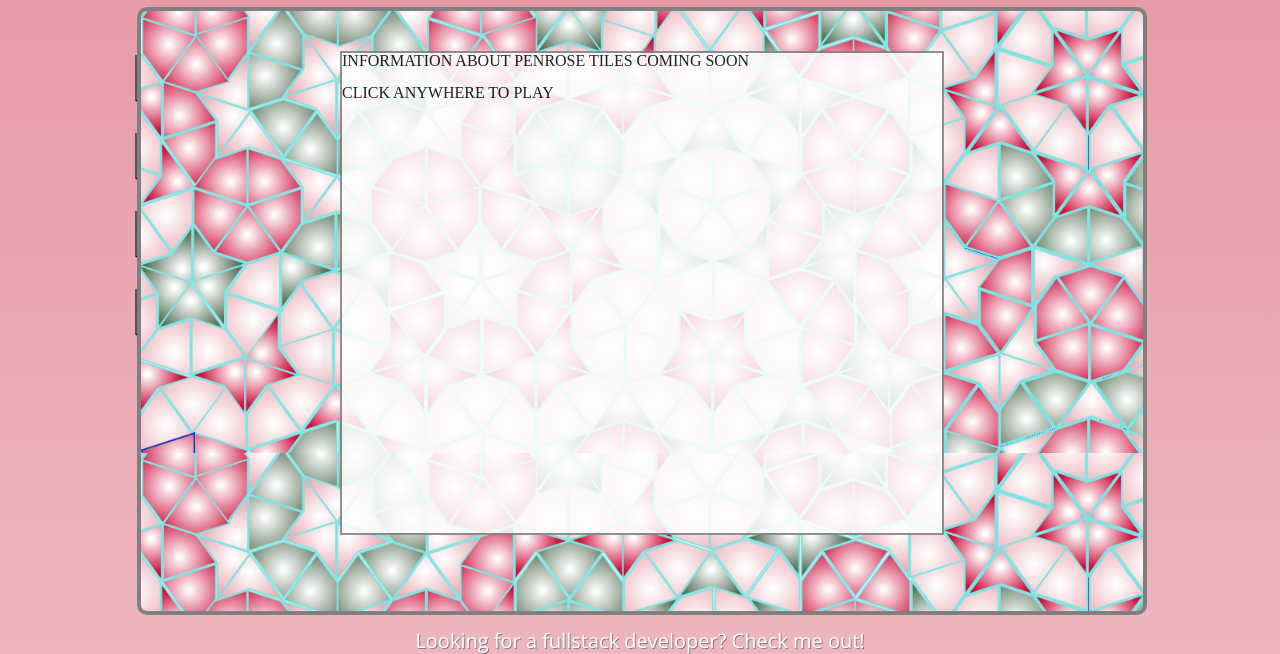
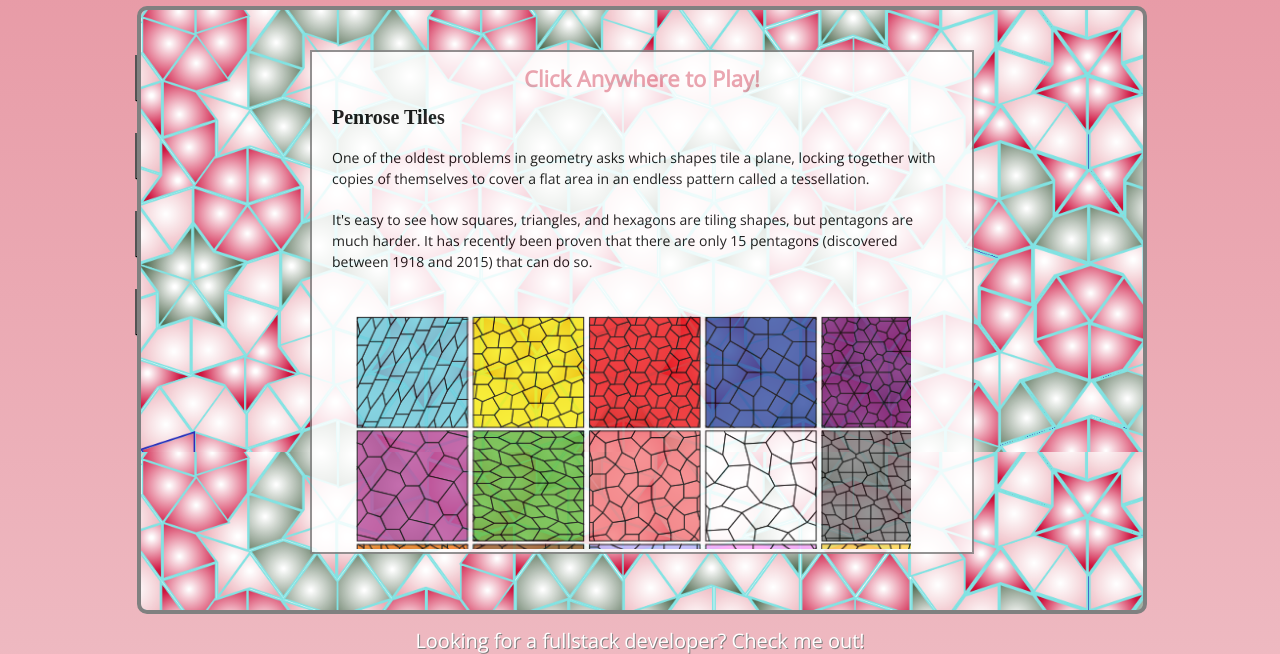
Before and after one commit to dropspindl/penrosy, a website built with webpack: page index.html in a window 1280 px wide. Shown: the part 81-735 px from the top of the page. Built offline with nearby package versions, Linux system fonts and the light colour scheme; a web font is replaced by a local one.

Commit message:
Add descriptive content to modal

```diff
--- a/index.html
+++ b/index.html
@@ -16,9 +16,45 @@
 
 <section id='about'>
     <div class="description">
-        INFORMATION ABOUT PENROSE TILES COMING SOON
-        <BR/><BR/>
-        CLICK ANYWHERE TO PLAY
+        <!-- The purpose of the container class is to allow for padding in the scroll box.
+        Otherwise the content goes all the way to the top and bottom  -->
+        <h1> Click Anywhere to Play!</h1>
+        <div class='container'>
+        <!-- <h1> Click Anywhere to Play!</h1> -->
+       <h2>Penrose Tiles</h2>
+       <p>One of the oldest problems in geometry asks which shapes tile a plane,
+           locking together with copies of themselves to
+            cover a flat area in an endless pattern called a tessellation.</p>
+
+        <p>It's easy to see how squares, triangles, and hexagons are tiling shapes,
+            but pentagons are much harder. It has recently been proven that there are only
+            15 pentagons (discovered between 1918 and 2015) that can do so.
+        </p>
+        <img src='./images/pentagons.png'/>
+        <p>In the 1970s, Roger Penrose discovered various series of tiles
+            (related to pentagons in angle) that were APERIODIC.
+            This means that you could lay these tile sets forever and the pattern would never repeat!
+            One such set is the kite and dart, which we use here.
+         </p>
+
+         <p>Martin Gardner wrote a really great booklet on Penrose tiles
+             and you can read it here</p>
+         <br/>
+        <h2>Legal Moves</h2>
+        <p>Although Penrosy allows you to lay tiles however you like,
+            making an actual Penrose tiling requires following some rules.
+            You can't just put a kite into a dart like so to create a rhombus.
+            Rhombuses tile periodically!
+            Instead you have to line up the imaginary lines shown below.
+        </p>
+        <img src='./images/arc.png'/>
+
+        <p>It turns out there are only seven appropriate ways to lay the tiles
+            when you follow this placement rule!>
+        </p>
+        <img src='./images/seven.png' />
+
+     </div>
     </div>
 
 </section>
--- a/stylesheets/base.css
+++ b/stylesheets/base.css
@@ -2,7 +2,7 @@
     background-color:	#f0c1c8;
     background: linear-gradient(to bottom, #e798a4, #f0c1c8);
 
-    height: 1000px;
+    height: 900px;
 }
 
 .penrosy-container {
--- a/stylesheets/control_panel.css
+++ b/stylesheets/control_panel.css
@@ -4,7 +4,7 @@
     position: absolute;
     top: 90px;
     left:-30px;
-    z-index: 1;
+    /* z-index: 1; */
     padding: 10px 10px;
     /* background-color: #ebecec; */
     border-radius: 5px;
--- a/stylesheets/modal.css
+++ b/stylesheets/modal.css
@@ -11,14 +11,14 @@
 #about {
     width: 1002px;
     height: 600px;
-    background-image: url('../penrosy_banner.png');
+    background-image: url('../images/penrosy_banner.png');
     /* background-repeat: no-repeat; */
     object-fit: contain;
-    z-index: 100;
+    z-index: 1;
     display: block;
     position: absolute;
     left: calc(50% - 503px);
-    top: 88px;
+    top: 87px;
     border-radius: 10px;
     border: 4px solid grey;
 
@@ -26,11 +26,53 @@
 }
 
 .description {
-    width: 600px;
+    width: 640px;
     height: 480px;
     /* margin: auto; */
     background-color: white;
     opacity: .85;
     margin: 40px auto;
     border: 2px solid grey;
+
+    font-family: 'Open Sans';
+    padding: 10px;
+    /* overflow: scroll; */
+
 }
+
+.container {
+    overflow: scroll;
+    height: 452px;
+    /* margin: 2px 0px; */
+}
+
+.description h1 {
+    font-size: 22px;
+    /* font-family: 'Open Sans'; */
+    color: #e798a4;
+    text-align: center;
+    font-weight: bold;
+    padding: 5px 0px 8px 0px;
+
+}
+
+.description h2 {
+    font-family: 'Elsie Swash Caps';
+    /* color: grey; */
+    font-size: 20px;
+    font-weight: bold;
+    padding: 10px;
+}
+
+.description p {
+    font-size: 14px;
+    /* color: grey; */
+    padding: 10px;
+    line-height: 1.5;
+}
+
+.description img {
+    /* margin: auto; */
+    padding: auto;
+    margin: 30px;
+}
--- a/stylesheets/reset.css
+++ b/stylesheets/reset.css
@@ -22,6 +22,7 @@ time, mark, audio, video {
 	font-size: 100%;
 	font: inherit;
 	vertical-align: baseline;
+	font-family: inherit;
 }
 /* HTML5 display-role reset for older browsers */
 article, aside, details, figcaption, figure,
```
Also changed, not shown: images/arc.png (added), images/penrosy_banner.png (renamed from penrosy_banner.png), images/pentagons.png (added), images/seven.png (added).
